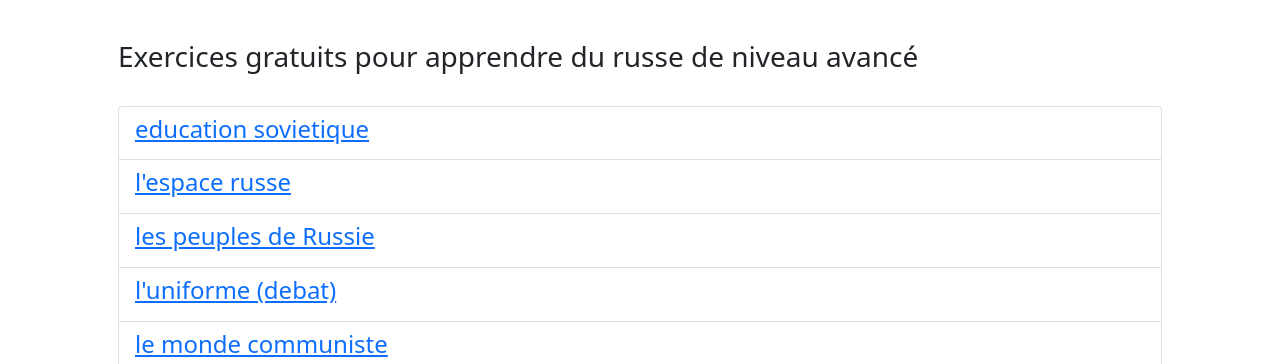
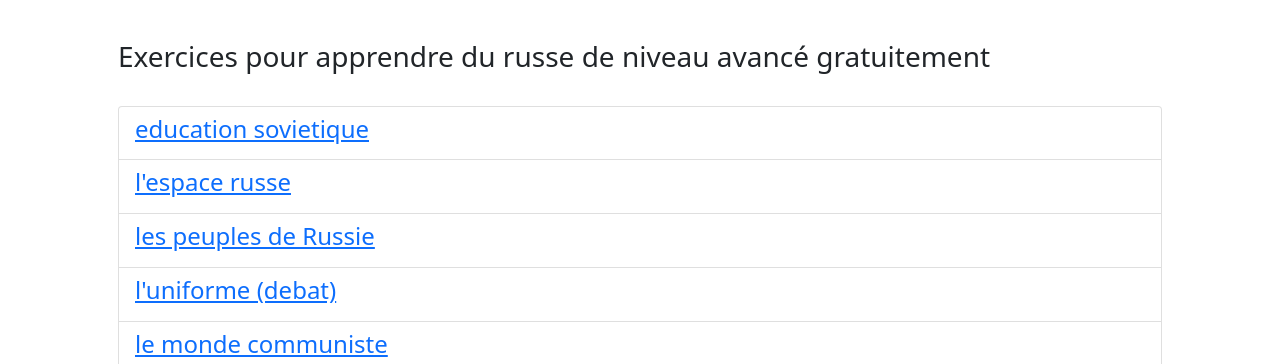
Before and after one commit to kekea1/store-analyser, a Flask app: page /precis/ in a window 1280 px wide. Shown: the part 56-420 px from the top of the page. Run offline with Flask 2, Linux system fonts and the light colour scheme.

Commit message:
Update templ_menu.html

```diff
--- a/templates/templ_menu.html
+++ b/templates/templ_menu.html
@@ -4,8 +4,9 @@
 
 {% block header_perso %}
 
-        <title>Exercices de russe gratuits de niveau {{categorie}} </title>
-        <meta name="description" content="Apprenez le russe gratuitement le russe avec nos exercices de niveau {{categorie}}.">
+        <title>Apprendre le russe gratuitement grâce à des exercices de niveau {{categorie}} </title>
+        <meta name="description" content="Envie d'apprendre le russe en ligne. Cliquez pour accéder à nos exercices de niveau {{categorie}} gratuitement et réalisez votre rêve."
+	      />
 
 {% endblock %}
 
@@ -25,7 +26,7 @@
 
 
 <main class="container p-5 mt-5">
-	<h1 class="fs-3">Exercices gratuits pour apprendre du russe de niveau {{categorie}}</h3>
+	<h1 class="fs-3">Exercices pour apprendre du russe de niveau {{categorie}} gratuitement</h3>
 	<br>
     	 <ul class="list-group">
     	 	{%for nom,lien in liste_nom_lien%}
```
